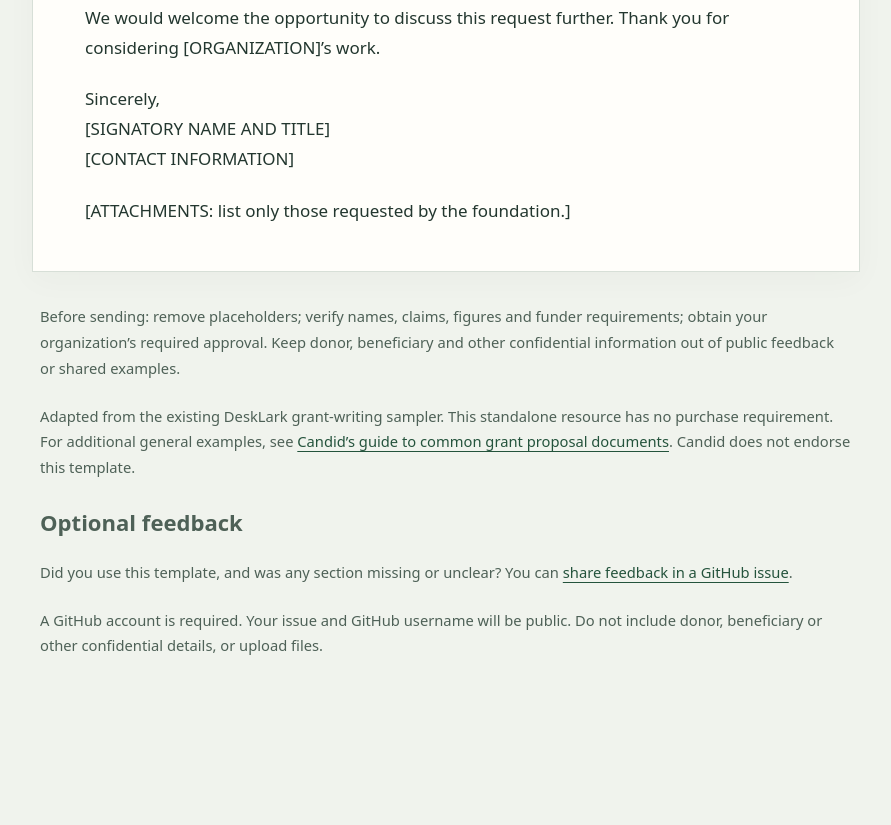
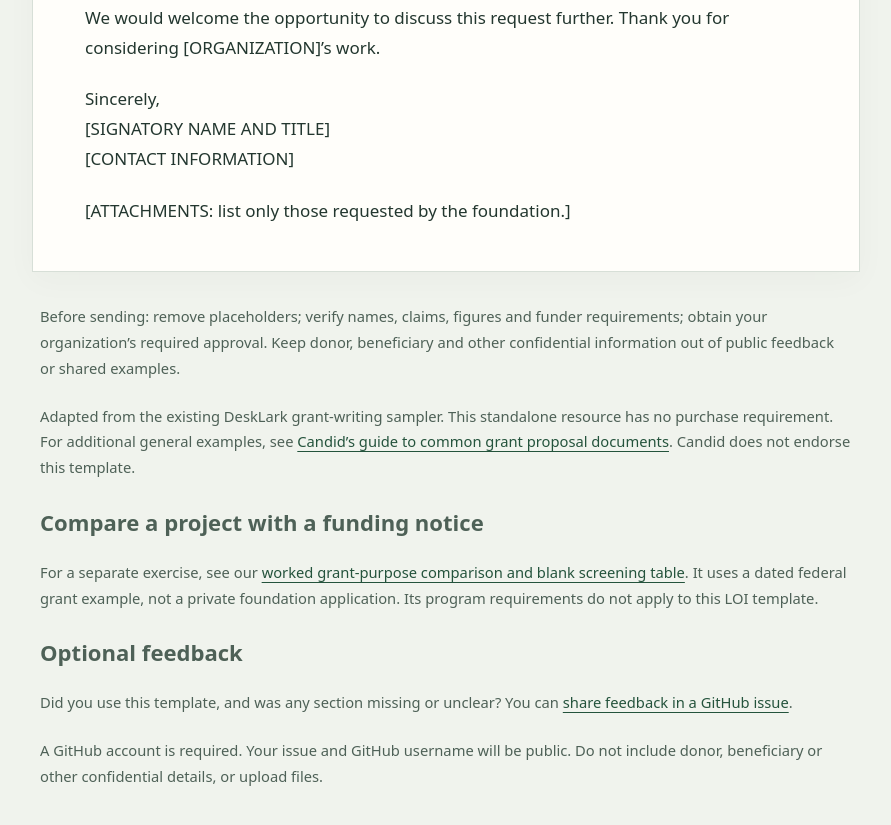
Before and after one commit to Ankonian1/private-foundation-loi-template, a plain HTML site: page index.html in a window 1280 px wide. Shown: the part 1501-2326 px from the top of the page, without its empty margins (194-1085 px from the left). Before the commit the page ends 2222 px from the top, so only its background shows below. Drawn offline with Linux system fonts and the light colour scheme.

Commit message:
Link related grant resources with explicit scope distinctions

```diff
--- a/index.html
+++ b/index.html
@@ -27,6 +27,7 @@
 <p>[ATTACHMENTS: list only those requested by the foundation.]</p></article>
 <footer><p>Before sending: remove placeholders; verify names, claims, figures and funder requirements; obtain your organization’s required approval. Keep donor, beneficiary and other confidential information out of public feedback or shared examples.</p>
 <p>Adapted from the existing DeskLark grant-writing sampler. This standalone resource has no purchase requirement. For additional general examples, see <a href="https://candid.org/blogs/four-common-examples-grant-proposal-documents-free-samples-included/">Candid’s guide to common grant proposal documents</a>. Candid does not endorse this template.</p>
+<section aria-labelledby="related-heading"><h2 id="related-heading">Compare a project with a funding notice</h2><p>For a separate exercise, see our <a href="https://ankonian1.github.io/grant-purpose-sample/">worked grant-purpose comparison and blank screening table</a>. It uses a dated federal grant example, not a private foundation application. Its program requirements do not apply to this LOI template.</p></section>
 <section aria-labelledby="feedback-heading">
 <h2 id="feedback-heading">Optional feedback</h2>
 <p>Did you use this template, and was any section missing or unclear? You can <a href="https://github.com/Ankonian1/private-foundation-loi-template/issues/new">share feedback in a GitHub issue</a>.</p>
```
